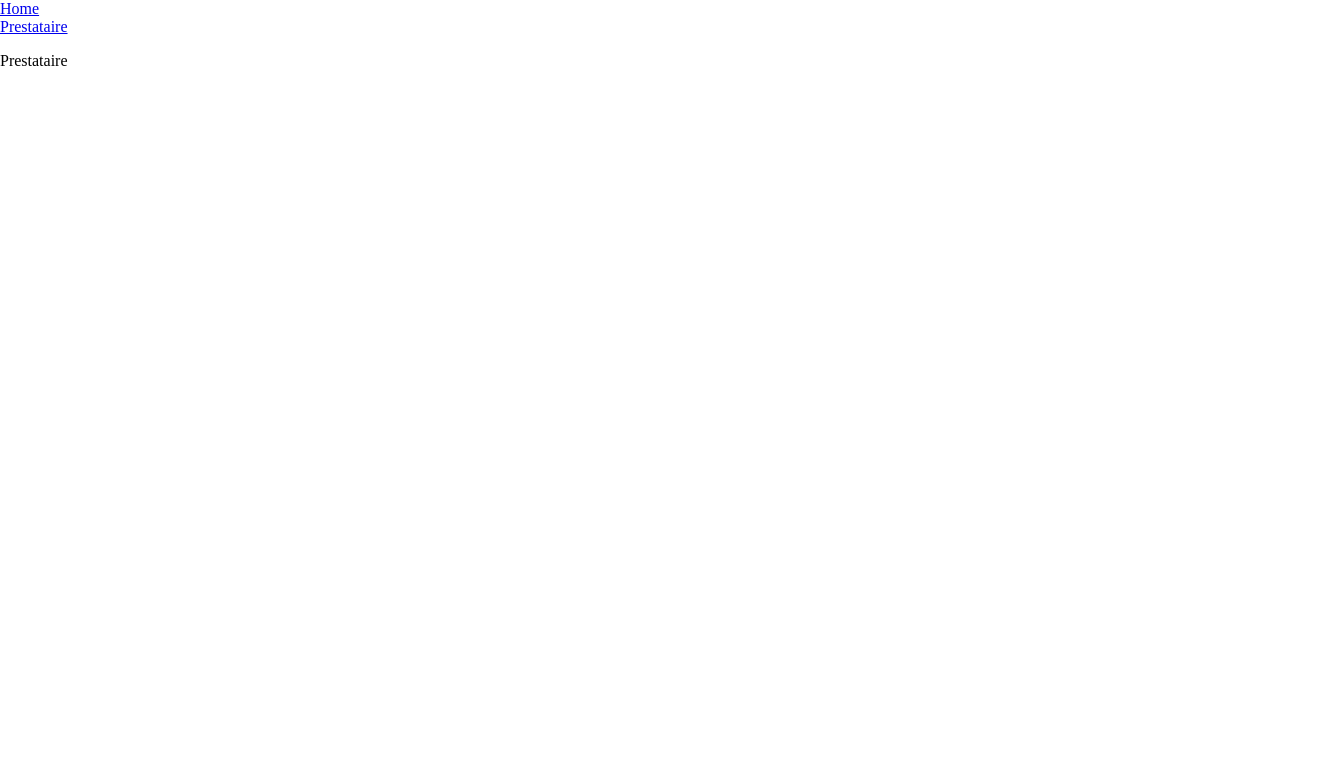
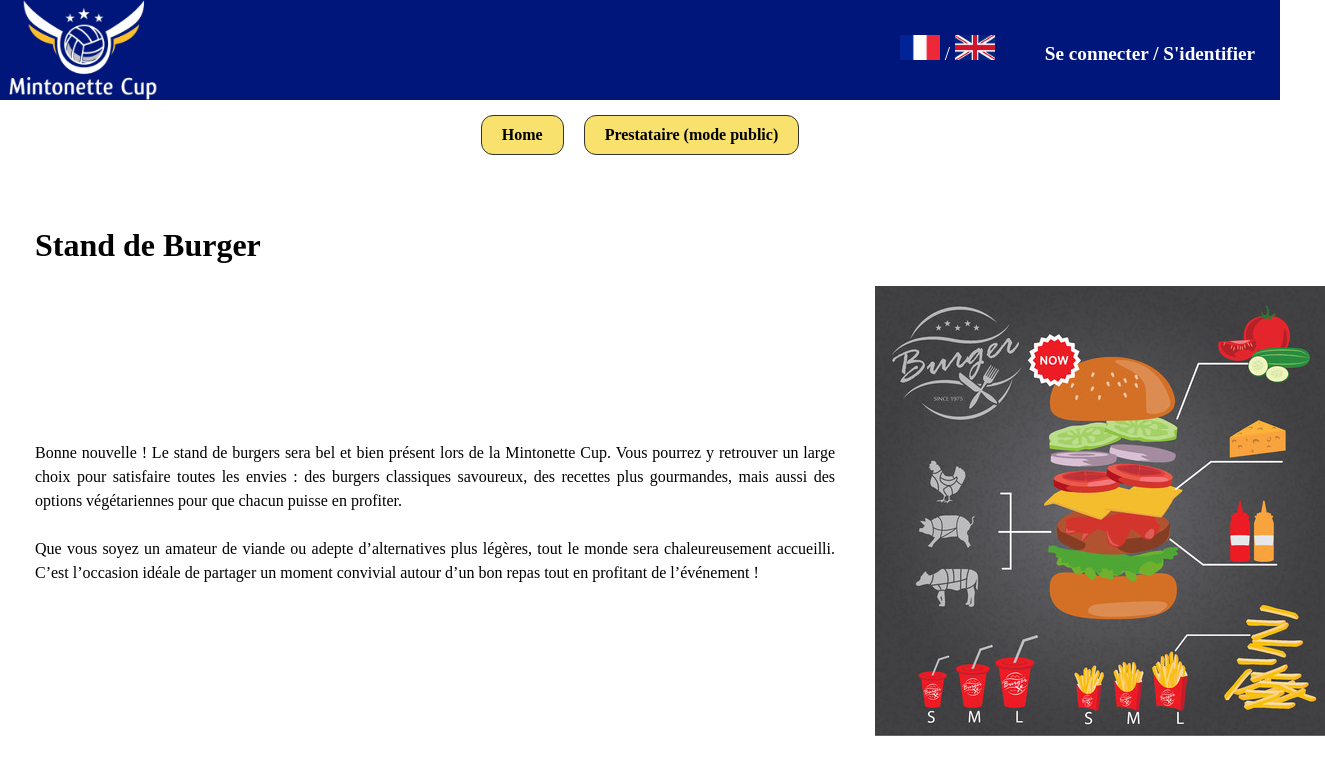
Before and after one commit to Natan90/Mintonette-Cup, a Vue app: page /Prestataire in a window 1280 px wide. Shown: the top 774 px of the page, 1325 px wide, since content can reach past the window. Built offline with nearby package versions, Linux system fonts and the light colour scheme.

Commit message:
Début de la page prestataire

```diff
--- a/src/components/Index.vue
+++ b/src/components/Index.vue
@@ -14,7 +14,7 @@
 
     <div class="route">
       <router-link to="/">Home</router-link><br>
-      <router-link to="/Prestataire">Prestataire</router-link>
+      <router-link to="/Prestataire">Prestataire(mode public)</router-link>
 
     </div>
 <!--PROBLEME CAR IL Y A UNE SORTE DE DEUXIEME BARRE DE NAV QUI RESTE EN DESSOUS FAUT VOIR CA QUAND TU REMONTE TROP VITE -->
--- a/src/components/Prestataire.vue
+++ b/src/components/Prestataire.vue
@@ -1,17 +1,82 @@
 <script setup lang="ts">
+import NavView from "@/components/NavView.vue";
 </script>
 
 <template>
-
+  <NavView/>
+  <div class="routeurLink">
+    <router-link to="/" class="btnLink">Home</router-link>
+    <router-link to="/Prestataire" class="btnLink">Prestataire (mode public)</router-link>
+  </div>
+  <br><br>
+  <div class="Titre">
+    <h1>Stand de Burger </h1>
+  </div>
   <div class="route">
-    <router-link to="/">Home</router-link><br>
-    <router-link to="/Prestataire">Prestataire</router-link>
-
+    <div class="ConteneurTexte">
+      <p>
+        Bonne nouvelle ! Le stand de burgers sera bel et bien présent lors de la Mintonette Cup.
+        Vous pourrez y retrouver un large choix pour satisfaire toutes les envies : des burgers classiques savoureux,
+        des recettes plus gourmandes, mais aussi des options végétariennes pour que chacun puisse en profiter.
+        <br><br>
+        Que vous soyez un amateur de viande ou adepte d’alternatives plus légères,
+        tout le monde sera chaleureusement accueilli. C’est l’occasion idéale de partager
+        un moment convivial autour d’un bon repas tout en profitant de l’événement !
+      </p>
+    </div>
+    <div class="ConteneurImageBurger">
+      <div class="imageBurger">
+        <img src="../images/burger.jpg" alt="Burger">
+      </div>
+    </div>
   </div>
-  <p>Prestataire</p>
-
 </template>
 
-<style scoped>
+<style>
+.routeurLink {
+  display: flex;
+  justify-content: center;
+  gap: 20px;
+  padding: 15px;
+  border-radius: 20px;
+}
 
+.btnLink {
+  text-decoration: none;
+  padding: 10px 20px;
+  border-radius: 12px;
+  border: 1px solid #333;
+  background: #f8e16c;
+  color: black;
+  font-weight: bold;
+  transition: 0.3s;
+}
+
+.btnLink:hover {
+
+  background: #00167a;
+  color: white;
+}
+.Titre{
+  margin-left: 35px;
+}
+.route {
+  display: flex;
+  align-items: center;
+  gap: 40px;
+}
+.ConteneurTexte {
+  max-width: 800px;
+  word-wrap: break-word;
+  margin-left: 35px;
+  line-height: 1.5;
+  text-align: justify;
+}
+.ConteneurImageBurger{
+  max-width: 500px;
+  align-items: end;
+}
+.imageBurger{
+  width: 350px;
+}
 </style>
```
Also changed, not shown: src/images/burger.jpg (added).
